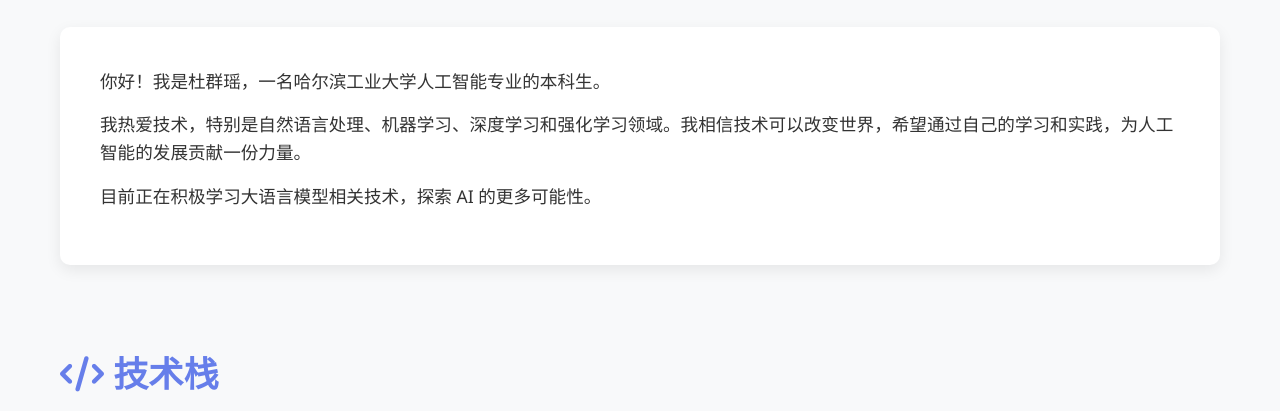
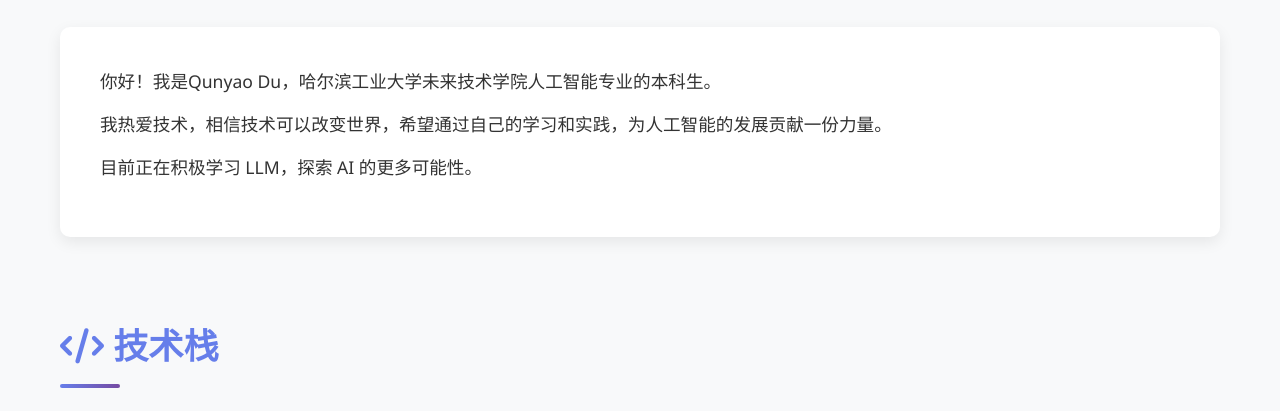
Before and after one commit to CryoLogicat/qunyaodu.github.io, a plain HTML site: page index.html in a window 1280 px wide. Shown: the part 676-1087 px from the top of the page. Drawn offline with Linux system fonts and the light colour scheme.

Commit message:
Update index.html

```diff
--- a/index.html
+++ b/index.html
@@ -4,7 +4,7 @@
     <meta charset="UTF-8">
     <meta name="viewport" content="width=device-width, initial-scale=1.0">
     <title>CryoLogicat - 个人主页</title>
-    <meta name="description" content="CryoLogicat 的个人主页 - 哈尔滨工业大学人工智能专业本科生，专注于自然语言处理、机器学习、深度学习">
+    <meta name="description" content="CryoLogicat 的个人主页 - 哈尔滨工业大学人工智能专业本科生">
     <link rel="stylesheet" href="https://cdnjs.cloudflare.com/ajax/libs/font-awesome/6.4.0/css/all.min.css">
     <style>
         * {
@@ -354,9 +354,9 @@
         <section class="fade-in">
             <h2><i class="fas fa-user"></i> 关于我</h2>
             <div class="about-content">
-                <p>你好！我是杜群瑶，一名哈尔滨工业大学人工智能专业的本科生。</p>
-                <p>我热爱技术，特别是自然语言处理、机器学习、深度学习和强化学习领域。我相信技术可以改变世界，希望通过自己的学习和实践，为人工智能的发展贡献一份力量。</p>
-                <p>目前正在积极学习大语言模型相关技术，探索 AI 的更多可能性。</p>
+                <p>你好！我是Qunyao Du，哈尔滨工业大学未来技术学院人工智能专业的本科生。</p>
+                <p>我热爱技术，相信技术可以改变世界，希望通过自己的学习和实践，为人工智能的发展贡献一份力量。</p>
+                <p>目前正在积极学习 LLM，探索 AI 的更多可能性。</p>
             </div>
         </section>
 
```
